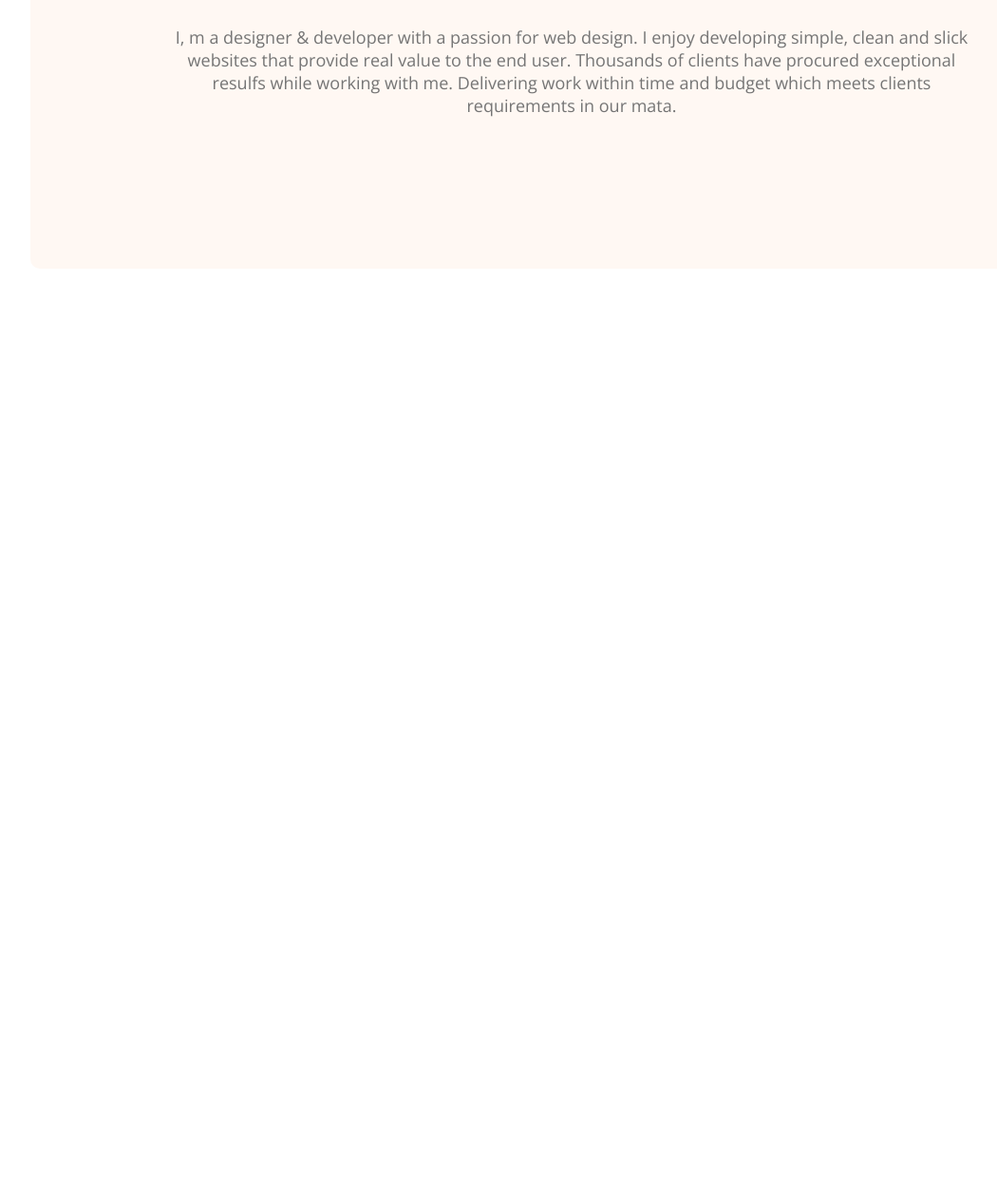
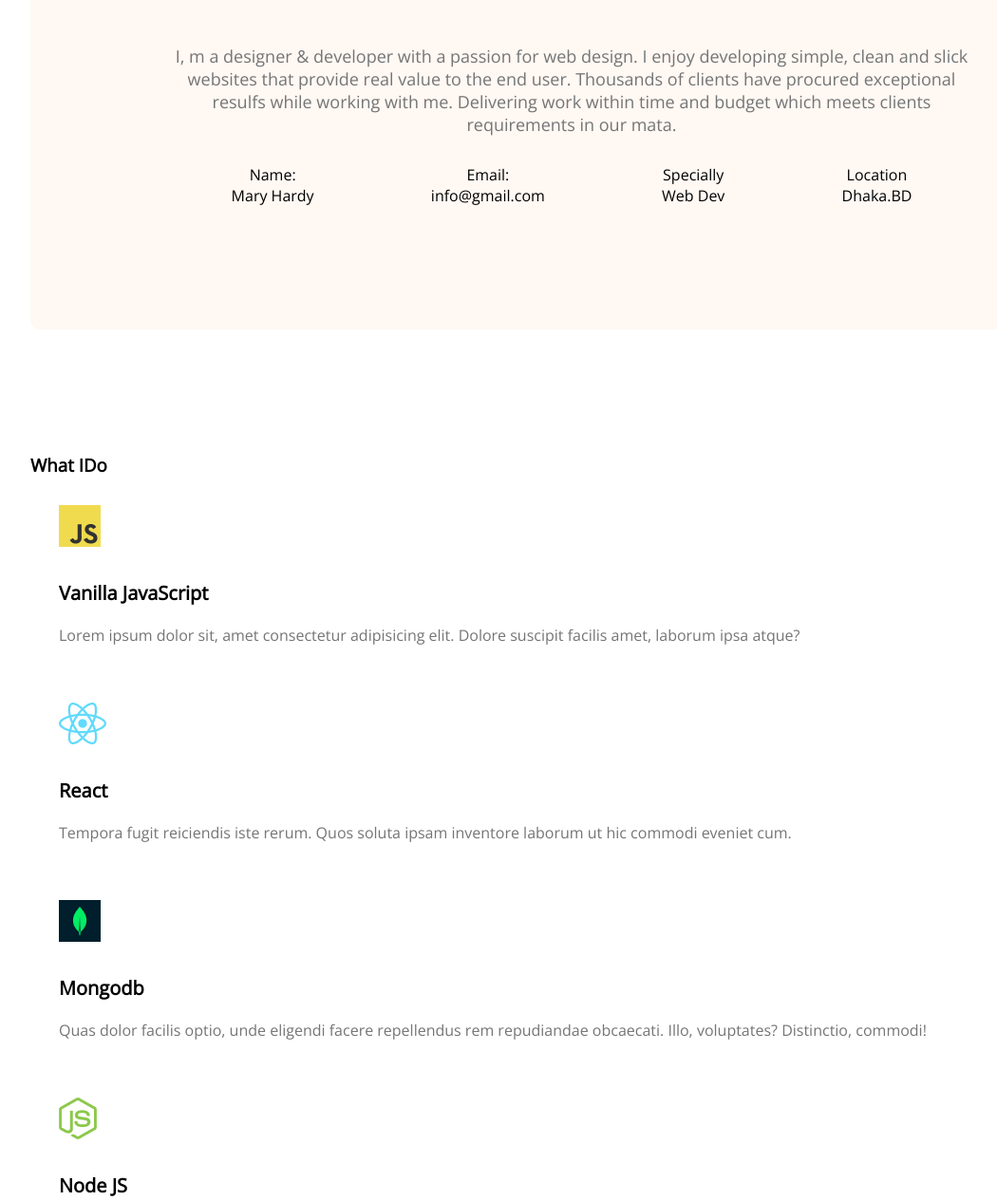
Before and after one commit to AtoshiAC/new-task, a plain HTML site: page index.html in a window 1280 px wide. Shown: the part 1150-2415 px from the top of the page at 95% size, without its empty margins (38-1088 px from the left). Before the commit the page ends 1433 px from the top, so only its background shows below. Drawn offline with nearby package versions, Linux system fonts and the light colour scheme.

Commit message:
add section

```diff
--- a/index.html
+++ b/index.html
@@ -33,7 +33,58 @@
 <h3 class="Section-title">About Me</h3>
 <p class="Section-description">I, m a designer & developer with a passion for web design. I enjoy developing simple, clean and slick websites that provide real value to the end user. Thousands of clients have procured exceptional resulfs while working with me. Delivering work within time and budget which meets clients requirements in our mata.</p>
 <div class="about-info-container">
+    <div class="about-info">
+        <p class="info-title">Name:
+        </p>
+        <p class="info-descrtiption">Mary Hardy</p>
+    </div>
+    <div class="about-info">
+        <p class="info-title">Email:</p>
+        <p class="info-descrtiption">info@gmail.com</p>
+    </div>
+    <div class="about-info">
+        <p class="info-title">Specially</p>
+        <p class="info-descrtiption">Web Dev</p>
+    </div>
+    <div class="about-info">
+        <p class="info-title">Location</p>
+        <p class="info-descrtiption">Dhaka.BD</p>
+    </div>
+</div>
+</section>
+<!-- what i do section -->
+<section class="what-i-do">
+    <h3 class="section-title">What IDo</h3>
+    <div class="skills-contasiner">
+        <div class="skill">
+            <img src="icons/js.png" alt="">
+            <p class="skill-title">Vanilla JavaScript</p>
+            <p class="skill-description">Lorem ipsum dolor sit, amet consectetur adipisicing elit. Dolore suscipit facilis amet, laborum ipsa atque?</p>
+        </div>
+        <div class="skill">
+            <img src="icons/react.png" alt="">
+            <p class="skill-title">React</p>
+            <p class="skill-description">Tempora fugit reiciendis iste rerum. Quos soluta ipsam inventore laborum ut hic commodi eveniet cum.</p>
+        </div>
+        <div class="skill">
+            <img src="icons/mongo.png" alt="">
+            <p class="skill-title">Mongodb</p>
+            <p class="skill-description">Quas dolor facilis optio, unde eligendi facere repellendus rem repudiandae obcaecati. Illo, voluptates? Distinctio, commodi!</p>
+        </div>
+        <div class="skill">
+            <img src="icons/nodejs.png" alt="">
+            <p class="skill-title">Node JS</p>
+            <p class="skill-description">Facere, praesentium iste aliquam corrupti ullam quas, consequuntur veritatis rem sed omnis sint veniam accusamus?</p>
+        </div>
+    </div>
+</section>
+<!-- Resume Section -->
+<section class="resume">
+<h3 class="section-title">A summary of My Resume</h3>
+<div class="resume-content">
+    <div>
 
+    </div>
 </div>
 </section>
     </main>
--- a/style.css
+++ b/style.css
@@ -75,13 +75,53 @@ border-radius: 10px;
 padding: 130px 150px;
 }
 .Section-title{
-
+text-align: center;
 font-weight: 700;
 font-size: 35px;
-margin-bottom: 30px;
+margin-bottom: 50px;
 }
 .Section-description{
 color: #757575;
 font-size: 18px;
 margin-bottom: 30px;
 }
+.about-info-container{
+    display: flex;
+    justify-content: space-around;
+}
+.about-info-title{
+    font-size: 20px;
+    color: #757575;
+}
+.info-description{
+    font-weight: 700;
+    font-size: 20px;
+    color: #474747;
+}
+/*what i do section*/
+.what-i-do{
+    margin-top: 130px;
+}
+.skills-container{
+    display: flex;
+    gap: 24px;
+}
+.skill{
+    background: #FFFFFF;
+    box-shadow: 0px 6px 50px rgba(0, 0, 0, 0);
+    border-radius: 5px;
+    padding: 30px;
+}
+.skill-title{
+    font-weight: 700;
+    font-size: 20px;
+    margin-top: 30px;
+    margin-bottom: 20px;
+}
+.skill-description{
+    color: #757575;
+}
+/*Resume styles*/
+.resume{
+    margin-top: 130px;
+}
```
